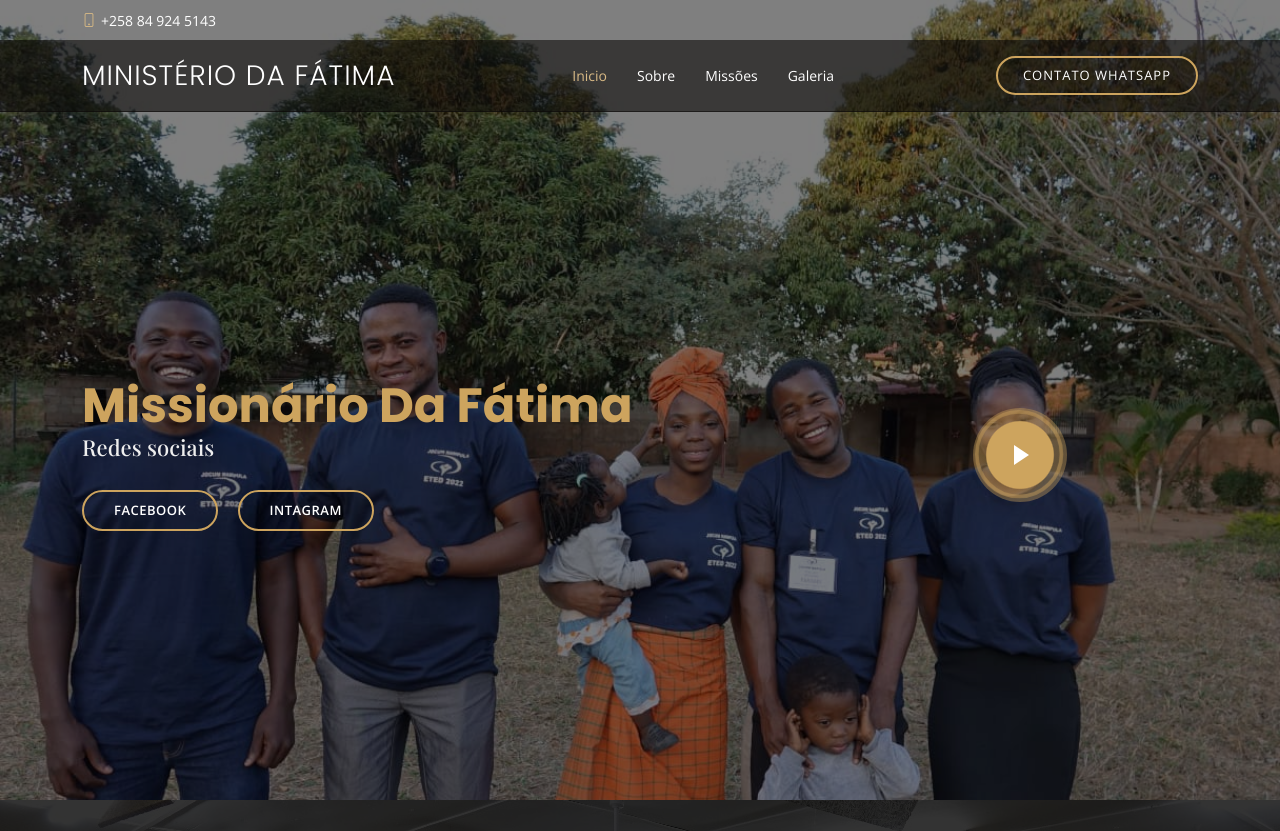
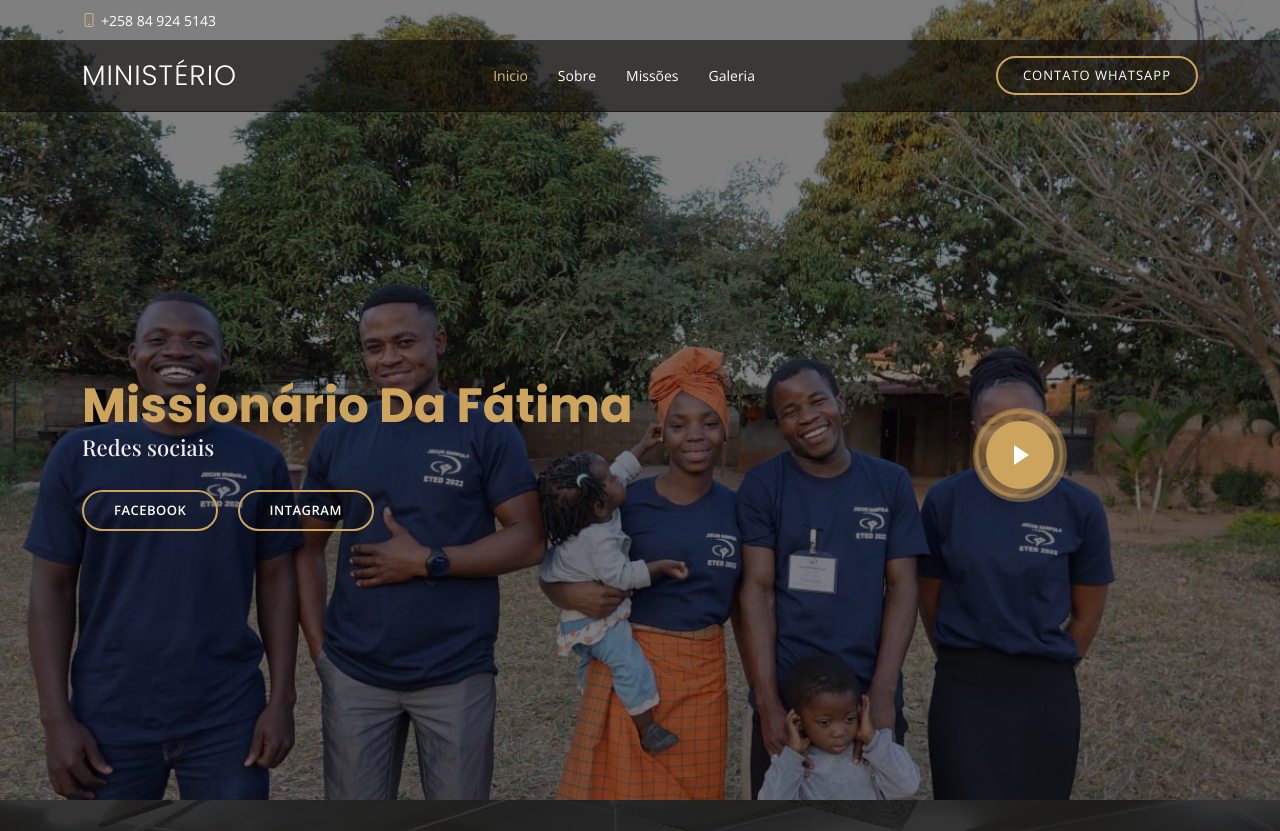
Before and after one commit to AllexHenrique/MinisterioDaFatima, a plain HTML site: page index.html in a window 1280 px wide. Shown: the top 831 px of the page. Drawn offline with nearby package versions, Linux system fonts and the light colour scheme; a web font is replaced by a local one.

Commit message:
Atualizar o index.html

```diff
--- a/index.html
+++ b/index.html
@@ -55,7 +55,7 @@
   <header id="header" class="fixed-top d-flex align-items-cente">
     <div class="container-fluid container-xl d-flex align-items-center justify-content-lg-between">
 
-      <h1 class="logo me-auto me-lg-0"><a href="index.html">Ministério da Fátima</a></h1>
+      <h1 class="logo me-auto me-lg-0"><a href="index.html">Ministério</a></h1>
       <!-- Uncomment below if you prefer to use an image logo -->
       <!-- <a href="index.html" class="logo me-auto me-lg-0"><img src="assets/img/logo.png" alt="" class="img-fluid"></a>-->
 
```
